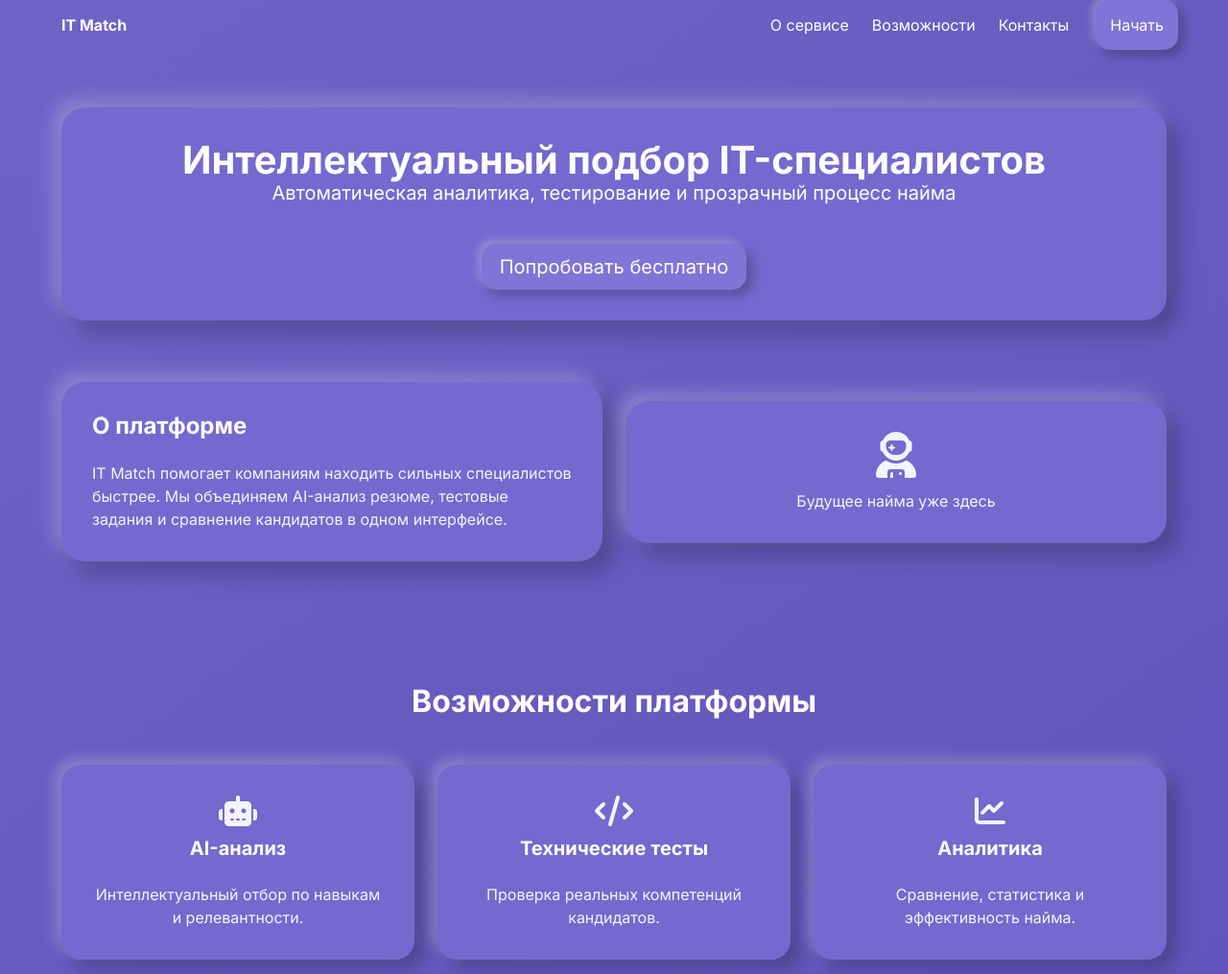
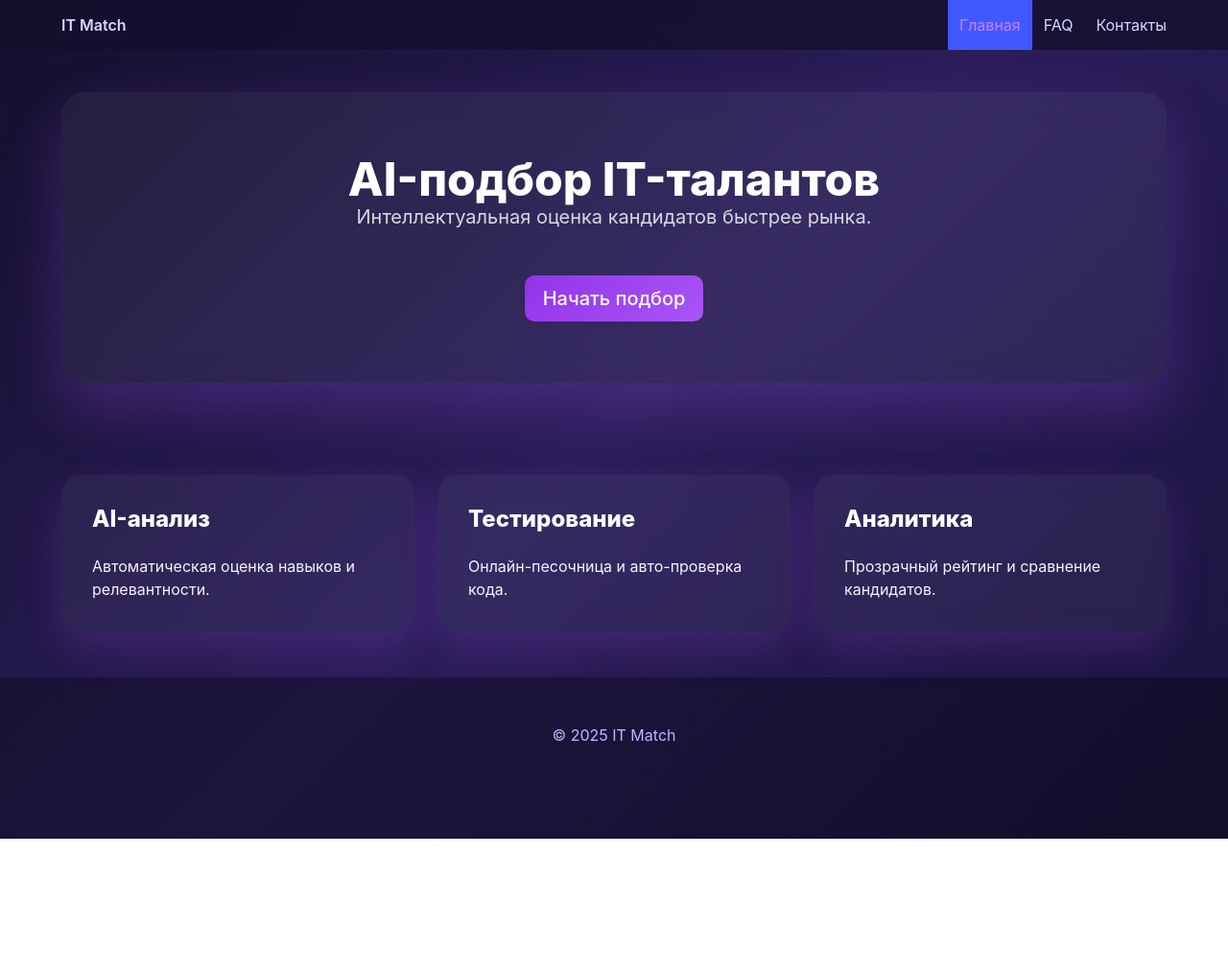
Before and after one commit to Estelle040/IT-Match, a plain HTML site: page index.html in a window 1280 px wide. Shown: the top 1015 px of the page at 96% size. After the commit the page ends 874 px from the top, so only its background shows below. Drawn offline with nearby package versions, Linux system fonts and the light colour scheme.

Commit message:
Финал

```diff
--- a/index.html
+++ b/index.html
@@ -3,260 +3,141 @@
 <head>
 <meta charset="UTF-8">
 <meta name="viewport" content="width=device-width, initial-scale=1.0">
-<title>IT Match | Premium</title>
+<title>IT Match — AI-подбор IT-специалистов</title>
 
 <link rel="stylesheet"
 href="https://cdn.jsdelivr.net/npm/bulma@1.0.4/css/bulma.min.css">
 
-<link rel="stylesheet"
-href="https://cdnjs.cloudflare.com/ajax/libs/font-awesome/6.7.2/css/all.min.css">
-
-<link href="https://fonts.googleapis.com/css2?family=Inter:wght@400;600;700&display=swap" rel="stylesheet">
-
 <style>
-
-:root {
-  --bg-main: #6f63c6;
-  --bg-dark: #5d52b8;
-  --bg-light: #8074d6;
-  --card-bg: #7469cf;
-  --text-light: #f4f4ff;
-  --shadow-dark: rgba(0,0,0,0.25);
-  --shadow-light: rgba(255,255,255,0.25);
-}
-
-html {
-  scroll-behavior: smooth;
-}
-
 body {
-  font-family: 'Inter', sans-serif;
-  background: linear-gradient(145deg, var(--bg-main), var(--bg-dark));
-  min-height: 100vh;
-  color: var(--text-light);
-  padding-top: 4rem;
-}
-
-/* Neomorphism */
-.neo-box {
-  background: var(--card-bg);
-  border-radius: 25px;
-  box-shadow:
-    12px 12px 25px var(--shadow-dark),
-    -8px -8px 20px var(--shadow-light);
-  padding: 2rem;
-}
-
-.neo-button {
-  border-radius: 15px;
-  background: var(--bg-light);
-  color: white;
-  border: none;
-  box-shadow:
-    6px 6px 12px var(--shadow-dark),
-    -4px -4px 8px var(--shadow-light);
-  transition: 0.2s ease;
-}
-
-.neo-button:hover {
-  transform: translateY(-3px);
+  background: linear-gradient(135deg, #140f2d, #2b1e5a, #1a133d);
+  color: #f5f3ff;
 }
 
 .navbar {
-  background: transparent;
+  background: rgba(20, 15, 45, 0.8);
+  backdrop-filter: blur(12px);
 }
 
-.navbar-item {
-  color: white !important;
-  font-weight: 500;
+.navbar-item { color: #ddd6fe; }
+.navbar-item.is-active { color: #c084fc; }
+
+.hero-box {
+  background: rgba(255,255,255,0.06);
+  border-radius: 24px;
+  padding: 4rem;
+  backdrop-filter: blur(15px);
+  box-shadow: 0 25px 60px rgba(168,85,247,0.25);
 }
 
-.navbar-burger span {
-  background-color: white;
+.glass-card {
+  background: rgba(255,255,255,0.05);
+  border-radius: 20px;
+  padding: 2rem;
+  backdrop-filter: blur(12px);
+  box-shadow: 0 15px 40px rgba(168,85,247,0.2);
+  transition: transform 0.3s ease;
 }
 
-.hero {
-  padding-top: 3rem;
+.glass-card:hover {
+  transform: translateY(-6px);
 }
 
-.title, .subtitle {
+.button.is-purple {
+  background: linear-gradient(135deg,#9333ea,#a855f7);
+  border: none;
   color: white;
 }
 
-.section {
-  padding: 4rem 1.5rem;
-}
-
-.card-soft {
-  border-radius: 20px;
-  padding: 2rem;
-  background: var(--card-bg);
-  box-shadow:
-    10px 10px 20px var(--shadow-dark),
-    -6px -6px 15px var(--shadow-light);
-  transition: 0.3s ease;
-}
-
-.card-soft:hover {
-  transform: translateY(-6px);
+.button.is-purple:hover {
+  background: linear-gradient(135deg,#a855f7,#c084fc);
 }
 
 .footer {
-  background: transparent;
-  padding: 2rem;
-  text-align: center;
-  color: white;
+  background: rgba(0,0,0,0.3);
+  color: #c4b5fd;
 }
-
 </style>
 </head>
 
 <body>
 
-<!-- NAVBAR -->
 <nav class="navbar is-fixed-top">
 <div class="container">
 <div class="navbar-brand">
-<a class="navbar-item has-text-weight-bold">
-IT Match
-</a>
-
-<a role="button"
-class="navbar-burger"
-aria-label="menu"
-aria-expanded="false"
-data-target="navMenu">
-<span></span>
-<span></span>
-<span></span>
+<a class="navbar-item" href="index.html"><strong>IT Match</strong></a>
+<a role="button" class="navbar-burger"
+aria-label="menu" aria-expanded="false" data-target="navMenu">
+<span></span><span></span><span></span>
 </a>
 </div>
 
 <div id="navMenu" class="navbar-menu">
 <div class="navbar-end">
-<a href="#about" class="navbar-item">О сервисе</a>
-<a href="#features" class="navbar-item">Возможности</a>
-<a href="#contacts" class="navbar-item">Контакты</a>
-<a class="button neo-button ml-4">Начать</a>
+<a href="index.html" class="navbar-item is-active">Главная</a>
+<a href="faq.html" class="navbar-item">FAQ</a>
+<a href="contacts.html" class="navbar-item">Контакты</a>
 </div>
 </div>
 </div>
 </nav>
 
-<!-- HERO -->
-<section class="hero">
+<section class="section" style="padding-top:6rem;">
 <div class="container">
-<div class="neo-box has-text-centered">
-<h1 class="title is-2">
-Интеллектуальный подбор IT-специалистов
-</h1>
-<p class="subtitle is-5">
-Автоматическая аналитика, тестирование и прозрачный процесс найма
+<div class="hero-box has-text-centered">
+<h1 class="title is-1 has-text-white">AI-подбор IT-талантов</h1>
+<p class="subtitle has-text-grey-lighter">
+Интеллектуальная оценка кандидатов быстрее рынка.
 </p>
-<button class="button neo-button is-medium mt-4">
-Попробовать бесплатно
-</button>
+<a href="contacts.html" class="button is-purple is-medium mt-5">
+Начать подбор
+</a>
 </div>
 </div>
 </section>
 
-<!-- ABOUT -->
-<section id="about" class="section">
+<section class="section">
 <div class="container">
-<div class="columns is-vcentered">
+<div class="columns">
+
 <div class="column">
-<div class="neo-box">
-<h2 class="title is-4">О платформе</h2>
-<p>
-IT Match помогает компаниям находить сильных специалистов быстрее.
-Мы объединяем AI-анализ резюме, тестовые задания
-и сравнение кандидатов в одном интерфейсе.
-</p>
+<div class="glass-card">
+<h3 class="title is-4 has-text-white">AI-анализ</h3>
+<p>Автоматическая оценка навыков и релевантности.</p>
 </div>
 </div>
 
 <div class="column">
-<div class="neo-box has-text-centered">
-<i class="fas fa-user-astronaut fa-3x"></i>
-<p class="mt-3">Будущее найма уже здесь</p>
+<div class="glass-card">
+<h3 class="title is-4 has-text-white">Тестирование</h3>
+<p>Онлайн-песочница и авто-проверка кода.</p>
 </div>
 </div>
+
+<div class="column">
+<div class="glass-card">
+<h3 class="title is-4 has-text-white">Аналитика</h3>
+<p>Прозрачный рейтинг и сравнение кандидатов.</p>
+</div>
+</div>
+
 </div>
 </div>
 </section>
 
-<!-- FEATURES -->
-<section id="features" class="section">
-<div class="container">
-<h2 class="title has-text-centered mb-6">
-Возможности платформы
-</h2>
-
-<div class="columns">
-<div class="column">
-<div class="card-soft has-text-centered">
-<i class="fas fa-robot fa-2x mb-3"></i>
-<h3 class="title is-5">AI-анализ</h3>
-<p>Интеллектуальный отбор по навыкам и релевантности.</p>
-</div>
-</div>
-
-<div class="column">
-<div class="card-soft has-text-centered">
-<i class="fas fa-code fa-2x mb-3"></i>
-<h3 class="title is-5">Технические тесты</h3>
-<p>Проверка реальных компетенций кандидатов.</p>
-</div>
-</div>
-
-<div class="column">
-<div class="card-soft has-text-centered">
-<i class="fas fa-chart-line fa-2x mb-3"></i>
-<h3 class="title is-5">Аналитика</h3>
-<p>Сравнение, статистика и эффективность найма.</p>
-</div>
-</div>
-</div>
-</div>
-</section>
-
-<!-- CTA -->
-<section class="section">
-<div class="container">
-<div class="neo-box has-text-centered">
-<h2 class="title is-4">
-Начните подбор уже сегодня
-</h2>
-<button class="button neo-button is-medium mt-3">
-Зарегистрироваться
-</button>
-</div>
-</div>
-</section>
-
-<!-- FOOTER -->
-<footer id="contacts" class="footer">
-<p><strong>IT Match</strong> © 2025</p>
-<p>contact@itmatch.ru</p>
-<p>
-<i class="fab fa-telegram mr-3"></i>
-<i class="fab fa-linkedin mr-3"></i>
-<i class="fab fa-github"></i>
-</p>
+<footer class="footer has-text-centered">
+© 2025 IT Match
 </footer>
 
-<!-- BURGER SCRIPT -->
 <script>
 document.addEventListener('DOMContentLoaded', () => {
-  const burgers = Array.prototype.slice.call(document.querySelectorAll('.navbar-burger'), 0);
-  burgers.forEach(el => {
-    el.addEventListener('click', () => {
-      const target = el.dataset.target;
-      const menu = document.getElementById(target);
-      el.classList.toggle('is-active');
-      menu.classList.toggle('is-active');
-    });
-  });
+document.querySelectorAll('.navbar-burger').forEach(el => {
+el.addEventListener('click', () => {
+const target = document.getElementById(el.dataset.target);
+el.classList.toggle('is-active');
+target.classList.toggle('is-active');
+});
+});
 });
 </script>
 
```
Also changed, not shown: 404.html (added, +28 -0 lines), contracts.html (added, +103 -0 lines), faq.html (added, +62 -0 lines).
